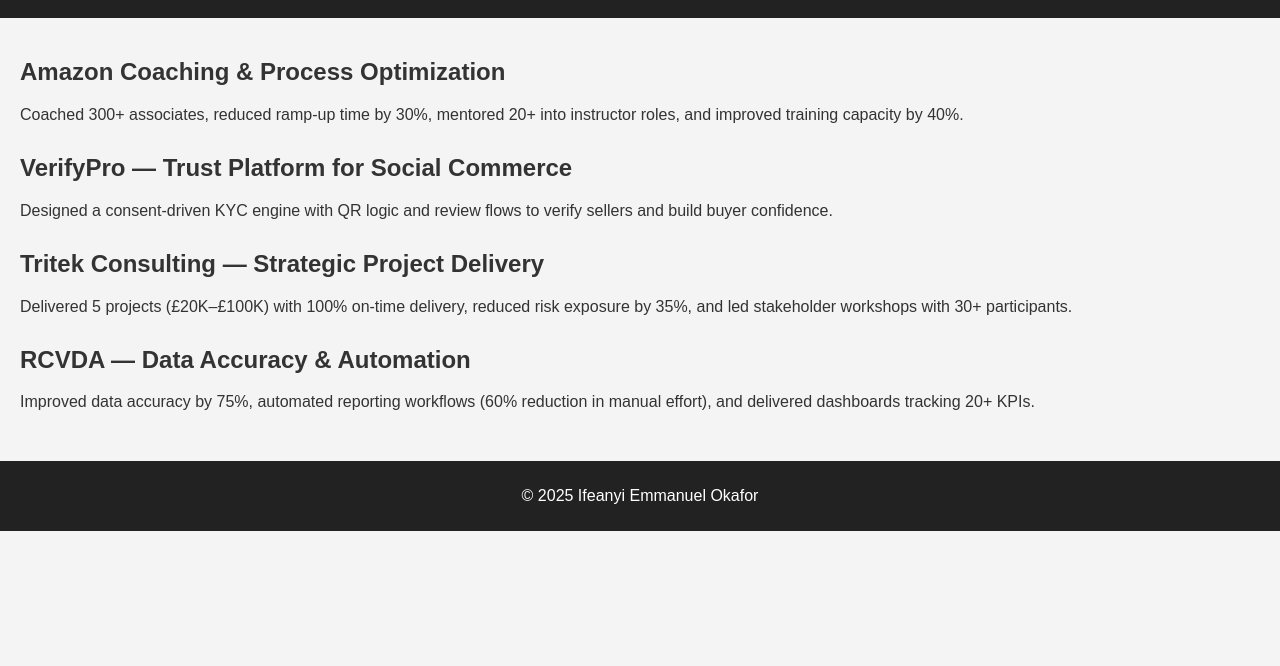
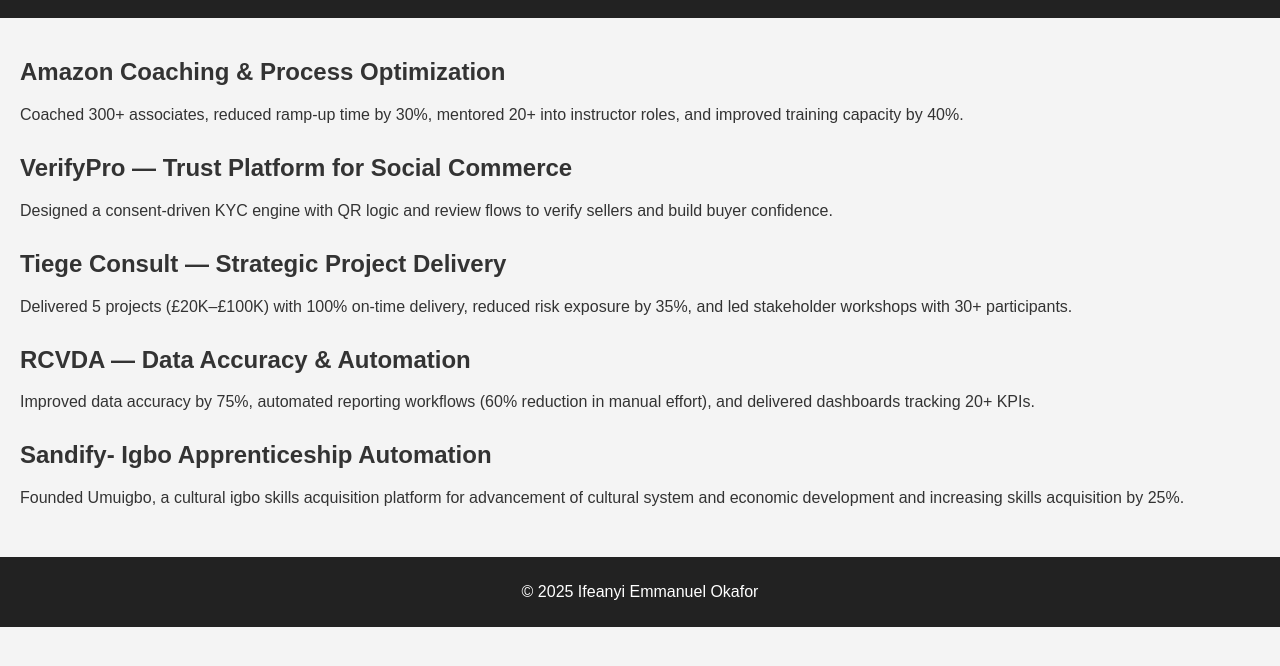
Before and after one commit to Ifeanyiokaforproject/Ifeanyi-portfolio-, a plain HTML site: page index.html in a window 1280 px wide. Shown: the part 120-786 px from the top of the page. Drawn offline with Linux system fonts and the light colour scheme.

Commit message:
Update index.html

```diff
--- a/index.html
+++ b/index.html
@@ -28,13 +28,18 @@
     </section>
 
     <section>
-      <h2>Tritek Consulting — Strategic Project Delivery</h2>
+      <h2>Tiege Consult — Strategic Project Delivery</h2>
       <p>Delivered 5 projects (£20K–£100K) with 100% on-time delivery, reduced risk exposure by 35%, and led stakeholder workshops with 30+ participants.</p>
     </section>
 
     <section>
       <h2>RCVDA — Data Accuracy & Automation</h2>
       <p>Improved data accuracy by 75%, automated reporting workflows (60% reduction in manual effort), and delivered dashboards tracking 20+ KPIs.</p>
+    </section>
+
+    <section>
+      <h2>Sandify- Igbo Apprenticeship Automation</h2>
+      <p>Founded Umuigbo, a cultural igbo skills acquisition platform for advancement of cultural system and economic development and increasing skills acquisition by 25%. </p>
     </section>
   </main>
 
```
